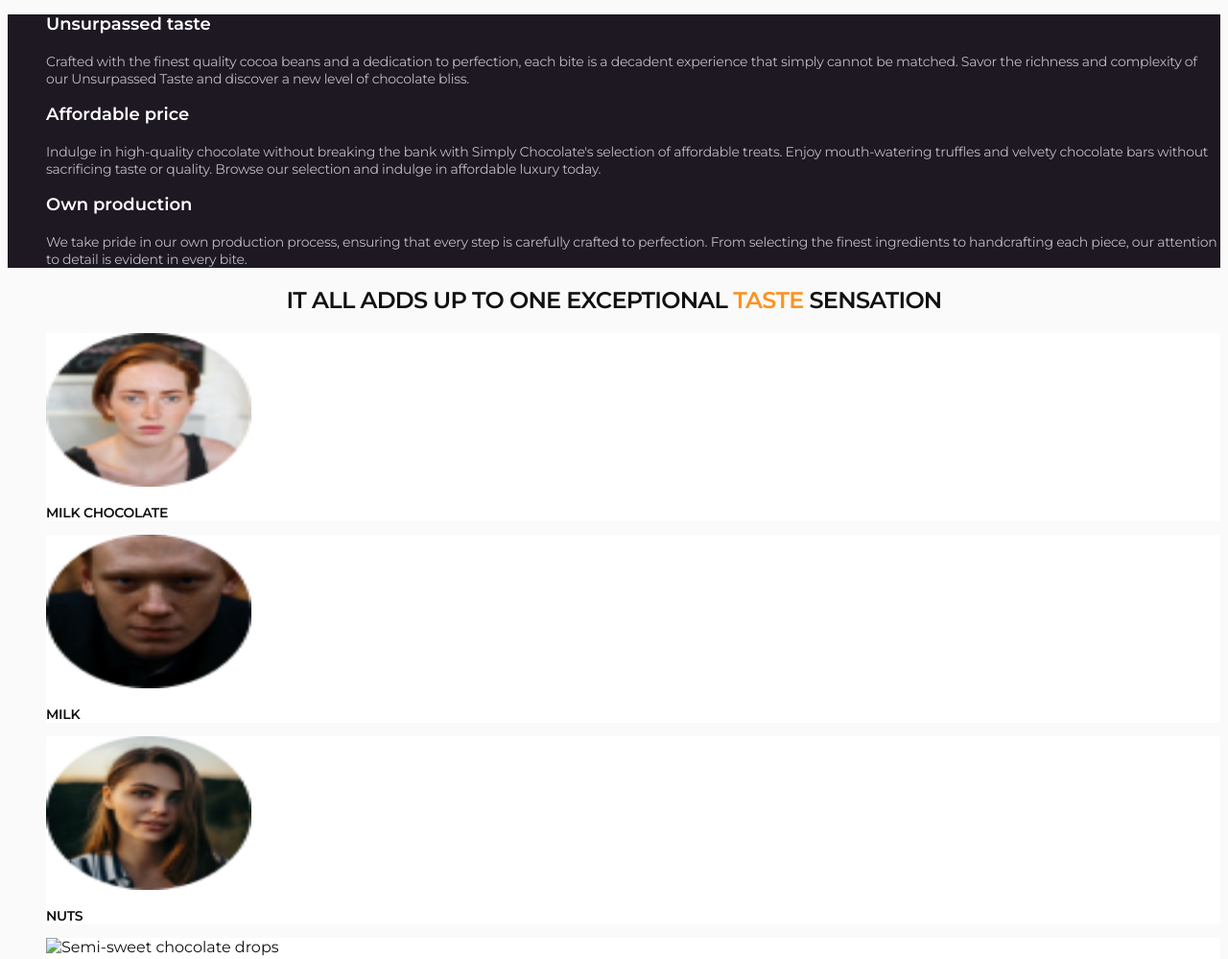
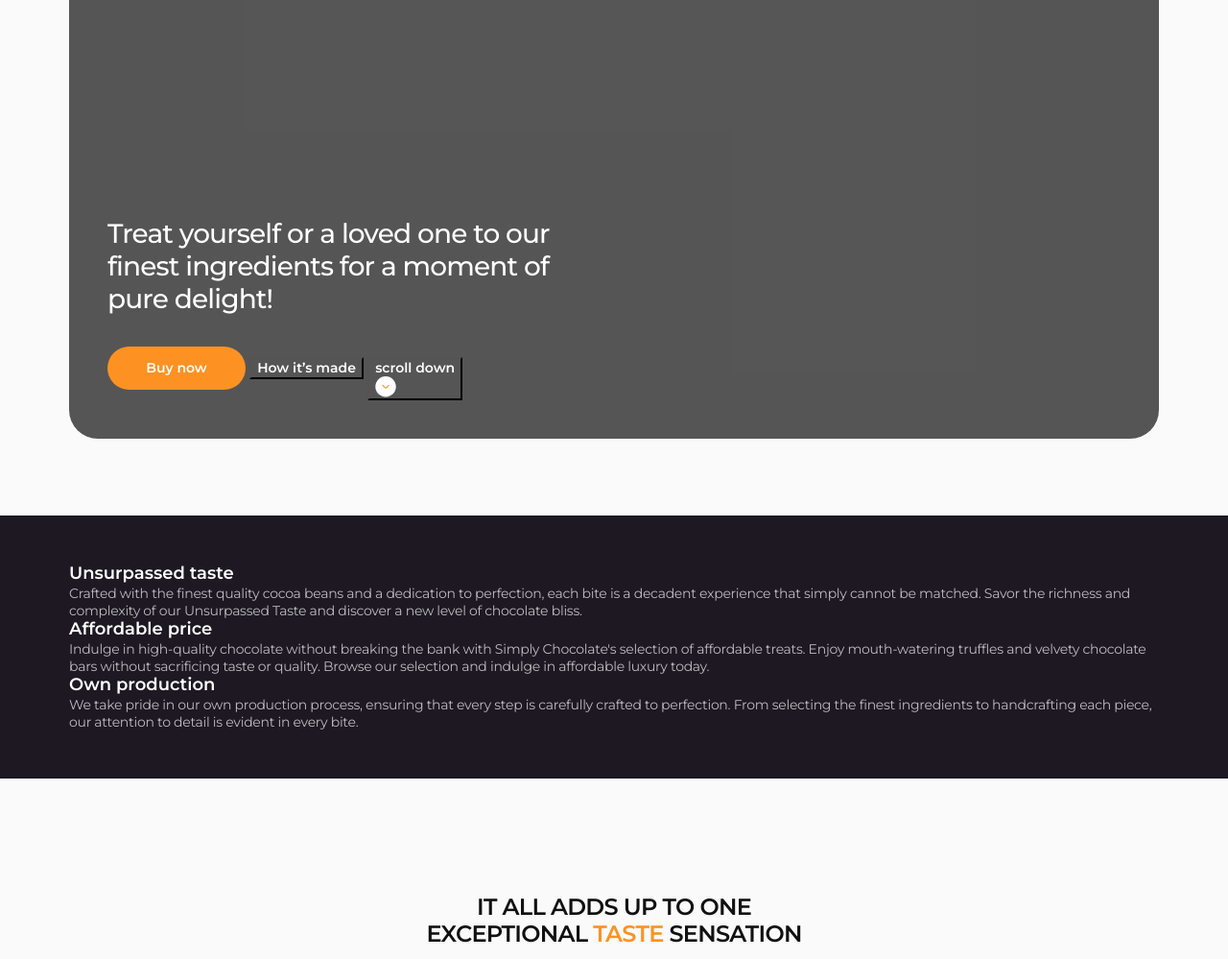
Before and after one commit to Olexiy-repin/bootcamp_65_on_HTML, a plain HTML site: page index.html in a window 1280 px wide. Shown: the part 373-1372 px from the top of the page at 96% size. Drawn offline with nearby package versions, Linux system fonts and the light colour scheme; files whose address does not match are found by name.

Commit message:
classwork

```diff
--- a/css/styles.css
+++ b/css/styles.css
@@ -38,17 +38,41 @@ body {
   */
 }
 /* reset start */
+h1,
+h2,
+h3,
+h4,
+h5,
+h6,
+p {
+  margin: 0;
+}
+
 ul,
 ol {
+  margin: 0;
+  padding: 0;
+}
+
+a {
+  color: currentColor;
+}
+
+button {
+  cursor: pointer;
+  color: currentColor;
+}
+
+img {
+  display: block;
+}
+
+.list {
   list-style-type: none;
 }
-a {
+
+.link {
   text-decoration: none;
-  color: currentColor;
-}
-button {
-  font-family: inherit;
-  color: currentColor;
 }
 /* reset end */
 
@@ -57,6 +81,19 @@ button {
   | Base styles
   |============================
 */
+.container {
+  width: 1168px;
+  margin-left: auto;
+  margin-right: auto;
+  padding-left: 16px;
+  padding-right: 16px;
+}
+
+.section {
+  padding-top: 60px;
+  padding-bottom: 60px;
+}
+
 .section-title {
   font-weight: 600;
   font-size: 24px;
@@ -65,7 +102,9 @@ button {
   letter-spacing: -0.03em;
   text-transform: uppercase;
   color: var(--primary-cl);
+  margin-bottom: 50px;
 }
+
 .section-title-accent {
   color: var(--accent-cl);
 }
@@ -150,14 +189,31 @@ button {
   |============================
 */
 .hero {
+  max-width: 1136px;
+  margin-left: auto;
+  margin-right: auto;
+  padding: 381px 40px 40px 40px;
+  border-radius: 30px;
   background-color: var(--light-bg-cl);
 }
+
 .hero-title {
+  width: 484px;
   font-weight: 500;
   font-size: 28px;
   line-height: 1.21;
   letter-spacing: -0.03em;
   color: var(--light-cl);
+  margin-bottom: 32px;
+}
+
+.hero-buy-now-btn {
+  min-width: 144px;
+  height: 45px;
+  border-radius: 100px;
+  border: none;
+  padding-left: 20px;
+  padding-right: 20px;
 }
 /**
   |============================
@@ -165,6 +221,10 @@ button {
   |============================
 */
 .benefits {
+  margin-top: 80px;
+  margin-bottom: 60px;
+  padding-top: 50px;
+  padding-bottom: 50px;
   background-color: var(--dark-bg-cl);
 }
 .benefits-list {
@@ -189,12 +249,31 @@ button {
   |============================
 */
 .ingridients {
+  padding-top: 60px;
+  padding-bottom: 60px;
 }
+
+.ingridients-title {
+  width: 412px;
+  margin-left: auto;
+  margin-right: auto;
+}
+
 .ingridients-list {
 }
-.ingridients-item {
+
+.ingridients-item:nth-child(even) {
   background-color: var(--light-cl);
 }
+
+.ingridients-item:nth-child(4n + 1) {
+  background-color: var(--accent-cl);
+}
+
+.ingridients-item:nth-child(4n + 3) {
+  background-color: var(--dark-bg-cl);
+}
+
 .ingridients-img {
 }
 .ingridients-caption {
--- a/index.html
+++ b/index.html
@@ -17,6 +17,11 @@
       href="https://fonts.googleapis.com/css2?family=Montserrat:ital,wght@0,400;0,500;0,600;0,700;1,700&display=swap"
       rel="stylesheet"
     />
+    <!-- Modern Normalize -->
+    <link
+      rel="stylesheet"
+      href="https://cdn.jsdelivr.net/npm/modern-normalize@2.0.0/modern-normalize.min.css"
+    />
     <!-- Critical css -->
     <!-- <style> ... </style> -->
 
@@ -25,7 +30,9 @@
   </head>
   <body>
     <!-- Header section -->
+
     <header class="header" id="home">
+      <div class="container">
         <nav class="header-nav">
           <a class="header-logo link" href="#">
             <span class="header-logo-italic">SIMPLY</span>CHOCOLATE
@@ -104,7 +111,9 @@
             </a>
           </li>
         </ul>
+      </div>
     </header>
+
     <main>
       <!-- Hero section -->
       <section class="hero">
@@ -112,7 +121,9 @@
           Treat yourself or a loved one to our finest ingredients for a moment
           of pure delight!
         </h1>
-        <button class="btn btn-accent" type="button">Buy now</button>
+        <button class="btn btn-accent hero-buy-now-btn" type="button"
+          >Buy now</button
+        >
         <button class="btn btn-light" type="button">How it’s made</button>
         <button class="btn" type="button">
           scroll down
@@ -126,15 +137,16 @@
       </section>
       <!-- Benefits section -->
       <section class="benefits">
+        <div class="container">
           <h2 hidden>Benefits of our chocolate</h2>
           <ul class="benefits-list list">
             <li class="benefits-list-item">
               <h3 class="benefits-list-title">Unsurpassed taste</h3>
               <p class="benefits-list-desc">
                 Crafted with the finest quality cocoa beans and a dedication to
-              perfection, each bite is a decadent experience that simply cannot
-              be matched. Savor the richness and complexity of our Unsurpassed
-              Taste and discover a new level of chocolate bliss.
+                perfection, each bite is a decadent experience that simply
+                cannot be matched. Savor the richness and complexity of our
+                Unsurpassed Taste and discover a new level of chocolate bliss.
               </p>
             </li>
             <li class="benefits-list-item">
@@ -143,23 +155,25 @@
                 Indulge in high-quality chocolate without breaking the bank with
                 Simply Chocolate's selection of affordable treats. Enjoy
                 mouth-watering truffles and velvety chocolate bars without
-              sacrificing taste or quality. Browse our selection and indulge in
-              affordable luxury today.
+                sacrificing taste or quality. Browse our selection and indulge
+                in affordable luxury today.
               </p>
             </li>
             <li class="benefits-list-item">
               <h3 class="benefits-list-title">Own production</h3>
               <p class="benefits-list-desc">
                 We take pride in our own production process, ensuring that every
-              step is carefully crafted to perfection. From selecting the finest
-              ingredients to handcrafting each piece, our attention to detail is
-              evident in every bite.
+                step is carefully crafted to perfection. From selecting the
+                finest ingredients to handcrafting each piece, our attention to
+                detail is evident in every bite.
               </p>
             </li>
           </ul>
+        </div>
       </section>
       <!-- Ingridients section -->
-      <section class="ingridients">
+      <section class="ingridients section">
+        <div class="container">
           <h2 class="ingridients-title section-title">
             It all adds up to one exceptional
             <span class="section-title-accent">taste</span> sensation
@@ -236,9 +250,10 @@
               <h3 class="ingridients-caption">COCONUT OIL</h3>
             </li>
           </ul>
+        </div>
       </section>
       <!-- Made section -->
-      <section class="made" id="made">
+      <section class="made section" id="made">
         <h2 class="made-title section-title">
           How it’s <span class="section-title-accent">made</span>?
         </h2>
@@ -274,7 +289,7 @@
         </ol>
       </section>
       <!-- Products section -->
-      <section class="products">
+      <section class="products section">
         <h2 class="products-title section-title">
           Our <span class="section-title-accent">products</span>
         </h2>
```
Lines whose indentation alone changed are shown as unchanged.
